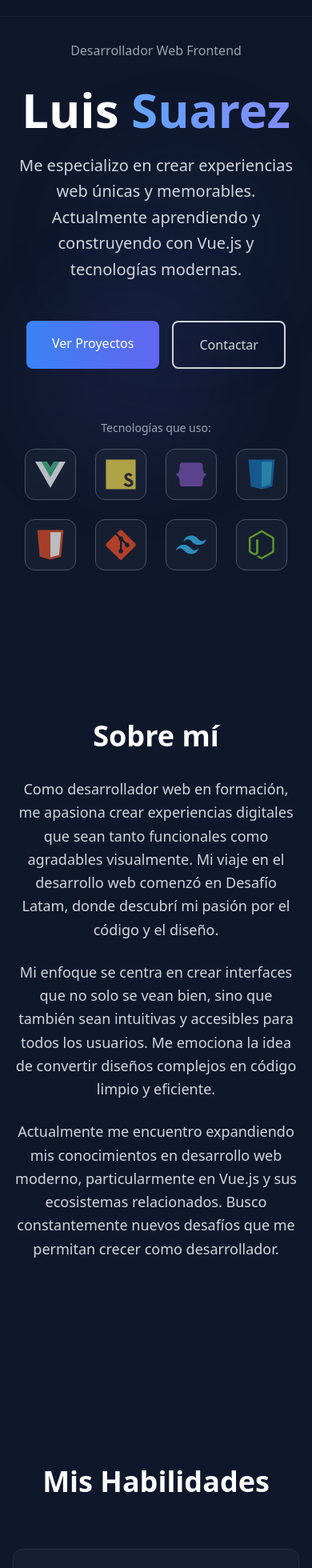
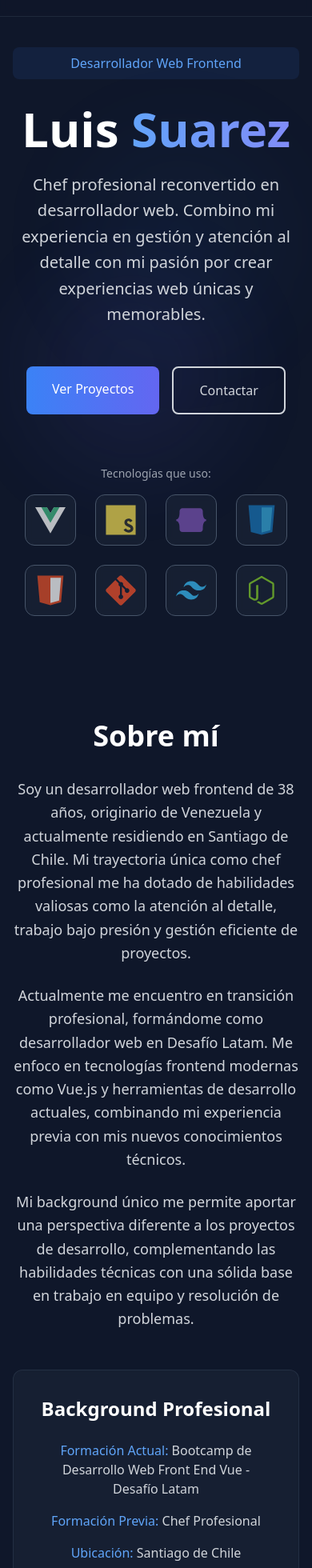
Before and after one commit to FideoKojima/mi-portafolio, a Vue app: page / in a window 390 px wide. Shown: the part 40-2000 px from the top of the page at 80% size. Built offline with nearby package versions, Linux system fonts and the light colour scheme.

Commit message:
refactor HeroSection, AboutSection, and ProjectsSection for improved layout and content clarity

```diff
--- a/src/components/AboutSection.vue
+++ b/src/components/AboutSection.vue
@@ -7,28 +7,45 @@
 
         <div class="space-y-6">
           <p class="text-lg text-gray-300 leading-relaxed">
-            Como desarrollador web en formación, me apasiona crear experiencias digitales que sean
-            tanto funcionales como agradables visualmente. Mi viaje en el desarrollo web comenzó en
-            Desafío Latam, donde descubrí mi pasión por el código y el diseño.
+            Soy un desarrollador web frontend de 38 años, originario de Venezuela y actualmente
+            residiendo en Santiago de Chile. Mi trayectoria única como chef profesional me ha dotado
+            de habilidades valiosas como la atención al detalle, trabajo bajo presión y gestión
+            eficiente de proyectos.
           </p>
 
           <p class="text-lg text-gray-300 leading-relaxed">
-            Mi enfoque se centra en crear interfaces que no solo se vean bien, sino que también sean
-            intuitivas y accesibles para todos los usuarios. Me emociona la idea de convertir
-            diseños complejos en código limpio y eficiente.
+            Actualmente me encuentro en transición profesional, formándome como desarrollador web en
+            Desafío Latam. Me enfoco en tecnologías frontend modernas como Vue.js y herramientas de
+            desarrollo actuales, combinando mi experiencia previa con mis nuevos conocimientos
+            técnicos.
           </p>
 
           <p class="text-lg text-gray-300 leading-relaxed">
-            Actualmente me encuentro expandiendo mis conocimientos en desarrollo web moderno,
-            particularmente en Vue.js y sus ecosistemas relacionados. Busco constantemente nuevos
-            desafíos que me permitan crecer como desarrollador.
+            Mi background único me permite aportar una perspectiva diferente a los proyectos de
+            desarrollo, complementando las habilidades técnicas con una sólida base en trabajo en
+            equipo y resolución de problemas.
           </p>
+        </div>
+
+        <!-- Background -->
+        <div
+          class="mt-12 bg-slate-800/50 rounded-xl p-8 backdrop-blur-sm border border-slate-700/50"
+        >
+          <h3 class="text-2xl font-semibold text-white mb-6">Background Profesional</h3>
+          <div class="space-y-4">
+            <p class="text-gray-300">
+              <span class="text-blue-400 font-medium">Formación Actual:</span> Bootcamp de
+              Desarrollo Web Front End Vue - Desafío Latam
+            </p>
+            <p class="text-gray-300">
+              <span class="text-blue-400 font-medium">Formación Previa:</span> Chef Profesional
+            </p>
+            <p class="text-gray-300">
+              <span class="text-blue-400 font-medium">Ubicación:</span> Santiago de Chile
+            </p>
+          </div>
         </div>
       </div>
     </div>
   </section>
 </template>
-
-<script setup>
-// Si necesitas agregar alguna funcionalidad en el futuro, aquí irá
-</script>
--- a/src/components/HeroSection.vue
+++ b/src/components/HeroSection.vue
@@ -12,12 +12,14 @@
 
     <!-- Contenido principal -->
     <div
-      class="container mx-auto px-4 h-screen flex flex-col justify-center items-center relative z-10"
+      class="container mx-auto px-4 min-h-screen flex flex-col justify-center items-center relative z-10"
     >
       <div class="text-center max-w-4xl">
         <!-- Introducción animada -->
-        <div class="mb-8">
-          <p class="text-gray-400 text-base">Desarrollador Web Frontend</p>
+        <div class="mb-8 mt-16">
+          <div class="bg-blue-500/10 text-blue-400 px-6 py-2 rounded-lg">
+            <p class="text-base">Desarrollador Web Frontend</p>
+          </div>
         </div>
 
         <!-- Nombre -->
@@ -29,8 +31,8 @@
         </h1>
 
         <p class="text-xl md:text-2xl text-gray-300 mb-12 max-w-2xl mx-auto leading-relaxed">
-          Me especializo en crear experiencias web únicas y memorables. Actualmente aprendiendo y
-          construyendo con Vue.js y tecnologías modernas.
+          Chef profesional reconvertido en desarrollador web. Combino mi experiencia en gestión y
+          atención al detalle con mi pasión por crear experiencias web únicas y memorables.
         </p>
 
         <!-- Botones -->
--- a/src/components/ProjectsSection.vue
+++ b/src/components/ProjectsSection.vue
@@ -1,102 +1,105 @@
+<script setup>
+const projects = [
+  {
+    title: 'Flora y Fauna',
+    description:
+      'Single Page Application que demuestra buenas prácticas de maquetación y diseño responsivo. Desarrollada con HTML5 y CSS3 utilizando la metodología BEM para una estructura de código limpia y mantenible.',
+    technologies: ['HTML5', 'CSS3', 'BEM', 'Responsive Design'],
+    emoji: '🌿',
+    demoLink: 'https://flora-fauna-five.vercel.app/',
+    codeLink: 'https://github.com/FideoKojima/flora_fauna',
+  },
+  {
+    title: 'PokéAPI',
+    description:
+      'Aplicación web que consume la API de Pokémon para mostrar información detallada de diferentes Pokémon. Implementa manipulación dinámica del DOM y manejo de datos en JavaScript.',
+    technologies: ['JavaScript', 'HTML', 'CSS', 'REST API'],
+    emoji: '⚡',
+    demoLink: 'https://poke-api-mu-three.vercel.app/',
+    codeLink: 'https://github.com/FideoKojima/PokeApi',
+  },
+  {
+    title: 'API REST Dashboard',
+    description:
+      'Dashboard interactivo con operaciones CRUD completas. Demuestra integración con APIs REST, manejo de datos backend y lógica de negocio avanzada.',
+    technologies: ['JavaScript', 'REST API', 'CRUD', 'Async/Await'],
+    emoji: '🔄',
+    demoLink: 'https://desafio-consumo-api-rest-two.vercel.app/',
+    codeLink: 'https://github.com/FideoKojima/DesafioConsumoAPI-REST',
+  },
+]
+</script>
+
 <template>
   <section id="projects" class="py-24 bg-slate-800">
     <div class="container mx-auto px-4">
-      <!-- Encabezado centrado -->
+      <!-- Encabezado -->
       <div class="max-w-4xl mx-auto text-center mb-16">
         <h2 class="text-4xl md:text-5xl font-bold text-white mb-8">Mis Proyectos</h2>
-        <p class="text-lg text-gray-300">
-          Una selección de los proyectos que he desarrollado durante mi formación.
+        <p class="text-xl text-gray-300">
+          Una selección de proyectos que demuestran mi progreso y habilidades en desarrollo web.
         </p>
       </div>
 
       <!-- Grid de proyectos -->
-      <div class="max-w-5xl mx-auto space-y-20">
-        <article
-          v-for="project in projects"
-          :key="project.title"
-          class="bg-slate-700/30 rounded-2xl p-8 backdrop-blur-sm border border-slate-600/50 hover:bg-slate-700/50 transition-all duration-300"
+      <div class="max-w-6xl mx-auto space-y-24">
+        <article v-for="project in projects" :key="project.title" class="group">
+          <div class="grid md:grid-cols-2 gap-8 items-center">
+            <!-- Preview del proyecto -->
+            <div
+              class="relative h-64 md:h-full bg-slate-700/50 rounded-2xl overflow-hidden border border-slate-600/50"
             >
-          <div class="text-center mb-8">
-            <span class="text-5xl mb-6 block">{{ project.emoji }}</span>
-            <h3 class="text-2xl font-bold text-white mb-4">
+              <div
+                class="absolute inset-0 flex items-center justify-center bg-gradient-to-br from-blue-500/10 to-indigo-500/10"
+              >
+                <span class="text-6xl">{{ project.emoji }}</span>
+              </div>
+            </div>
+
+            <!-- Información del proyecto -->
+            <div class="space-y-6">
+              <h3 class="text-2xl font-bold text-white">
                 {{ project.title }}
               </h3>
-            <p class="text-gray-300 mb-6 max-w-2xl mx-auto">
+
+              <p class="text-gray-300">
                 {{ project.description }}
               </p>
-          </div>
 
-          <!-- Tecnologías usadas -->
-          <div class="flex flex-wrap justify-center gap-3 mb-8">
+              <!-- Tecnologías -->
+              <div class="flex flex-wrap gap-2">
                 <span
                   v-for="tech in project.technologies"
                   :key="tech"
-              class="px-4 py-2 bg-slate-800/50 text-blue-300 rounded-full text-sm border border-slate-600/50"
+                  class="px-3 py-1 bg-slate-700/50 text-blue-300 rounded-full text-sm border border-slate-600/50"
                 >
                   {{ tech }}
                 </span>
               </div>
 
-          <!-- Vista previa -->
-          <div
-            class="aspect-video bg-slate-800/50 rounded-xl overflow-hidden mb-8 mx-auto max-w-3xl"
-          >
-            <div class="w-full h-full flex items-center justify-center">
-              <div class="text-4xl">{{ project.emoji }}</div>
-            </div>
-          </div>
-
               <!-- Enlaces -->
-          <div class="flex justify-center gap-4">
+              <div class="flex gap-4">
                 <a
                   :href="project.demoLink"
                   target="_blank"
-              class="px-8 py-3 bg-gradient-to-r from-blue-500 to-indigo-500 text-white rounded-lg font-medium transform hover:-translate-y-1 transition-all duration-300"
+                  rel="noopener"
+                  class="px-6 py-2 bg-gradient-to-r from-blue-500 to-indigo-500 text-white rounded-lg transform hover:-translate-y-1 transition-all duration-300"
                 >
                   Ver Demo
                 </a>
                 <a
                   :href="project.codeLink"
                   target="_blank"
-              class="px-8 py-3 bg-slate-700 text-white rounded-lg font-medium transform hover:-translate-y-1 transition-all duration-300 border border-slate-600"
+                  rel="noopener"
+                  class="px-6 py-2 bg-slate-700 text-white rounded-lg border border-slate-600 transform hover:-translate-y-1 transition-all duration-300"
                 >
                   Ver Código
                 </a>
+              </div>
+            </div>
           </div>
         </article>
       </div>
     </div>
   </section>
 </template>
-
-<script setup>
-const projects = [
-  {
-    title: 'Mi Portafolio',
-    description:
-      'Sitio web personal desarrollado con Vue.js y Tailwind CSS. Implementa diseño responsivo, animaciones suaves y una experiencia de usuario moderna.',
-    technologies: ['Vue.js', 'Tailwind CSS', 'JavaScript'],
-    emoji: '👨‍💻',
-    demoLink: '#',
-    codeLink: '#',
-  },
-  {
-    title: 'Dashboard App',
-    description:
-      'Aplicación de dashboard interactiva con gráficos dinámicos y manejo de datos en tiempo real.',
-    technologies: ['Vue.js', 'Node.js', 'Express'],
-    emoji: '📊',
-    demoLink: '#',
-    codeLink: '#',
-  },
-  {
-    title: 'E-commerce Store',
-    description:
-      'Tienda en línea con carrito de compras, gestión de productos y proceso de checkout.',
-    technologies: ['Vue.js', 'Vuex', 'Firebase'],
-    emoji: '🛍️',
-    demoLink: '#',
-    codeLink: '#',
-  },
-]
-</script>
```
Also changed, not shown: src/components/ContactSection.vue (+71 -50 lines). Lines whose indentation alone changed are shown as unchanged.
